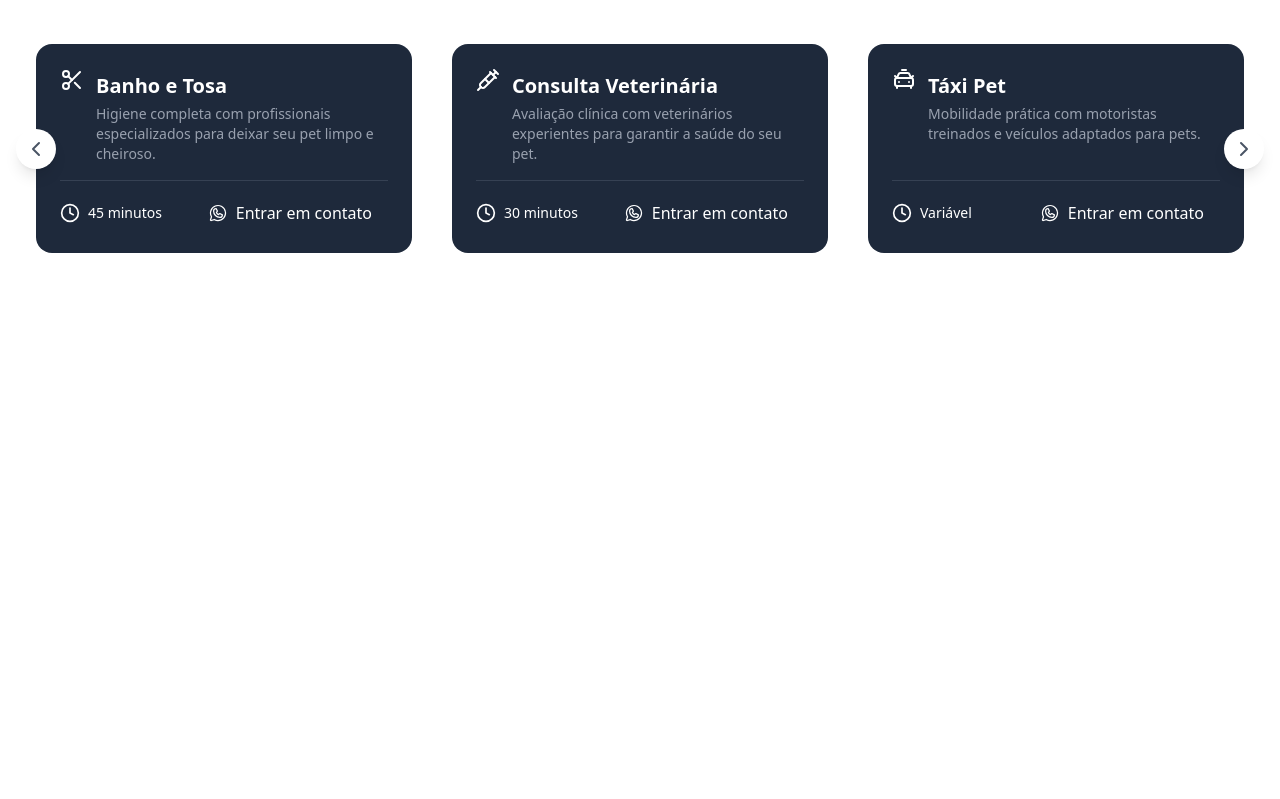
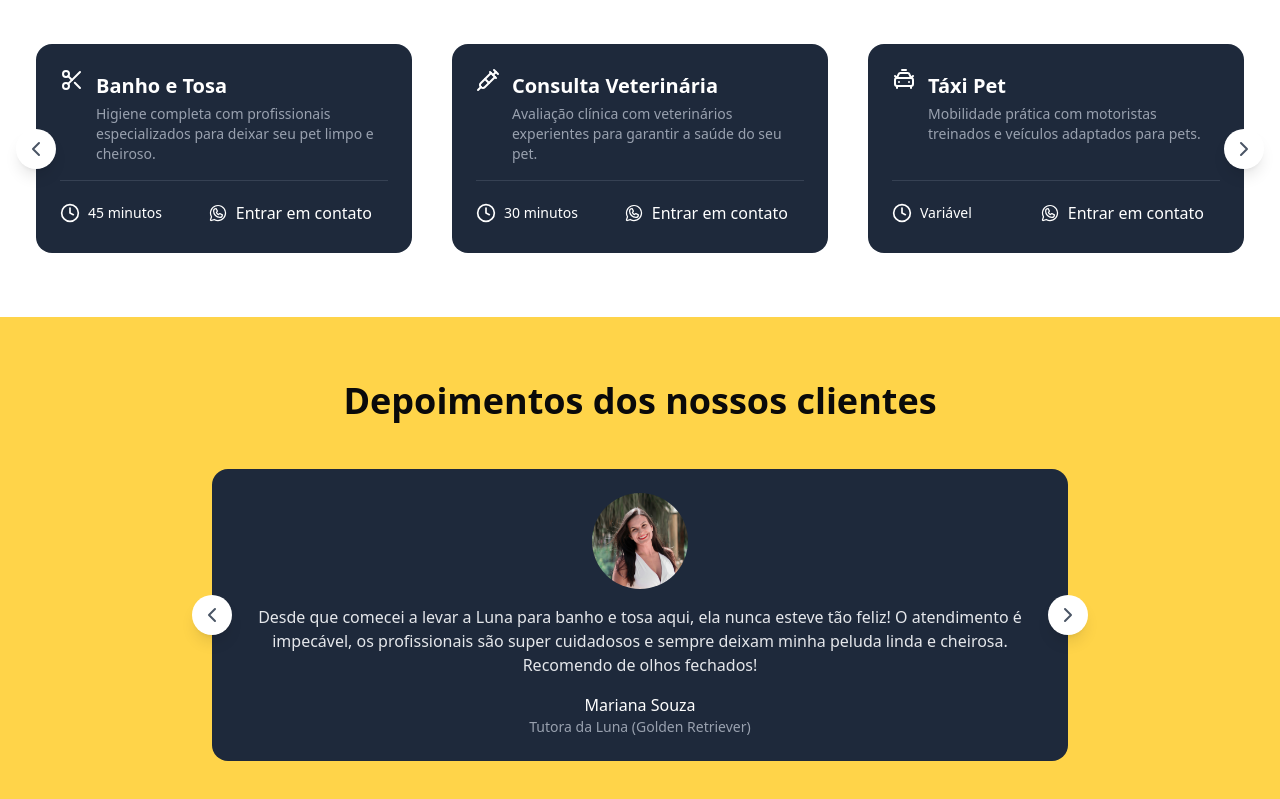
Before and after one commit to Xande-PtBr/lojaPet, a Next.js app: page / in a window 1280 px wide. Shown: the part 1127-1926 px from the top of the page. Before the commit the page ends 1444 px from the top, so only its background shows below. Built offline with nearby package versions, Linux system fonts and the light colour scheme.

Commit message:
inserido carrocel de depoimentos

```diff
--- /dev/null
+++ b/src/app/_components/testimonials.tsx
@@ -0,0 +1,127 @@
+"use client"
+
+import useEmblaCarousel from "embla-carousel-react"
+import { ChevronLeft, ChevronRight, Scissors, Syringe, CarTaxiFront, Hotel, Clock } from "lucide-react"
+import { WhatsappLogoIcon} from "@phosphor-icons/react/dist/ssr"
+import tutor1 from '../../../public/tutor1.png'
+import tutor2 from '../../../public/tutor2.png'
+import Image from 'next/image'
+
+
+const testimonials = [
+  {
+    content:
+      "Desde que comecei a levar a Luna para banho e tosa aqui, ela nunca esteve tão feliz! O atendimento é impecável, os profissionais são super cuidadosos e sempre deixam minha peluda linda e cheirosa. Recomendo de olhos fechados!",
+    author: "Mariana Souza",
+    role: "Tutora da Luna (Golden Retriever)",
+    image: tutor2,
+  },
+  {
+    content:
+      "O serviço de hotel para pets foi uma experiência incrível! Precisei viajar e fiquei tranquilo sabendo que o Thor estava sendo bem cuidado. Recebi fotos e atualizações diárias, e ele voltou para casa super feliz! Sem dúvida, o melhor petshop da região.",
+    author: "Rafael",
+    role: "Tutor do Thor (Bulldog Francês)",
+    image: tutor1,
+  },
+  {
+    content: "Meus gatos nunca gostaram de sair de casa, mas o atendimento nesse petshop fez toda a diferença. A equipe é muito paciente e cuidadosa, e o serviço de banho especializado para felinos foi maravilhoso! Agora sei onde confiar o cuidado deles.",
+    author: "Camila fernandes",
+    role: "Tutora da Mel e do Max",
+    image: tutor2,
+  },
+]
+
+export function Testimonials() {
+
+  const [emblaRef, emblaApi] = useEmblaCarousel({
+    loop: true,
+
+  })
+
+  function scrollPrev() {
+    if (emblaApi) emblaApi.scrollPrev()
+  }
+
+  function scrollNext() {
+    if (emblaApi) emblaApi.scrollNext()
+  }
+
+
+
+
+  return (
+    <section className="bg-[#FFD449] py-16" >
+
+      <div className="container mx-auto px-4">
+
+          <h2 className="text-4xl font-bold text-center mb-12">Depoimentos dos nossos clientes</h2>
+
+          <div className="relative max-w-4xl mx-auto">
+
+            <div className="overflow-hidden" ref={emblaRef}>
+              <div className="flex">
+
+                {testimonials.map((item, index)=>(
+                  <div key={index} className="flex-[0_0_100%] min-w-0 px-5">
+
+                    <article className="bg-[#1E293B] text-white rounded-2xl p-6 space-y-4 h-full flex flex-col">
+
+                      <div className="flex flex-col items-center text-center space-y-4">
+                        <div className="relative w-24 h-24">
+                          <Image
+                            src={item.image}
+                            alt="item.author"
+                            fill
+                            sizes="96px"
+                            quality={100}
+                            className="object-cover rounded-full"
+                            priority
+                          />
+                        </div>
+
+                        <p className="text-gray-200">{item.content}</p>
+
+                        <div>
+                          <p className="gont-bold">{item.author}</p>
+                          <p className="text-sm text-gray-400">{item.role}</p>
+                        </div>
+
+
+                      </div>
+                    </article>
+
+
+                  </div>
+
+                ))}
+
+
+              </div>
+            </div>
+
+            <button
+              className=" bg-white flex items-center justify-center rounded-full shadow-lg w-10 h-10
+              absolute top-1/2 left-0 -translate-y-1/2 z-10"
+              onClick={scrollPrev}
+            >
+              <ChevronLeft className="w-6 h-6 text-gray-600"
+              />
+            </button>
+
+            <button
+              className=" bg-white flex items-center justify-center rounded-full shadow-lg w-10 h-10
+              absolute top-1/2 right-0 -translate-y-1/2 z-10"
+              onClick={scrollNext}
+            >
+              <ChevronRight className="w-6 h-6 text-gray-600"
+              />
+            </button>
+
+
+          </div>
+
+      </div>
+
+    </section>
+  )
+}
--- a/src/app/page.tsx
+++ b/src/app/page.tsx
@@ -1,6 +1,8 @@
 import { About } from "./_components/about";
 import { Hero } from "./_components/hero";
 import { Services } from "./_components/services";
+import { Testimonials } from "./_components/testimonials";
+
 
 export default function Home() {
   return (
@@ -8,6 +10,7 @@
       <Hero />
       <About />
       <Services />
+      <Testimonials />
     </main>
   )
 }
```
Also changed, not shown: public/tutor2.png (added).
